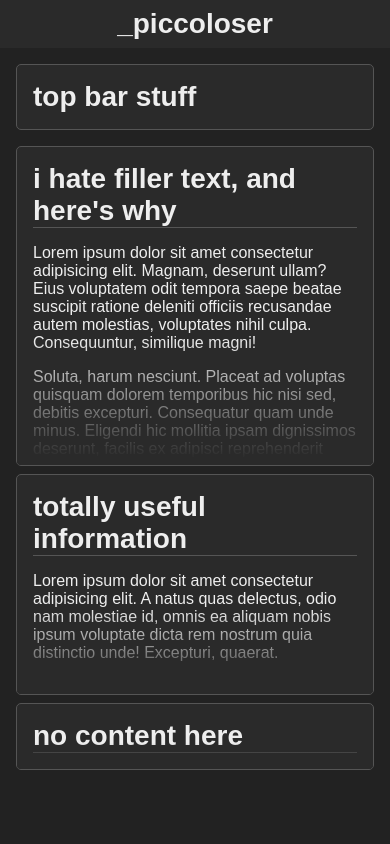
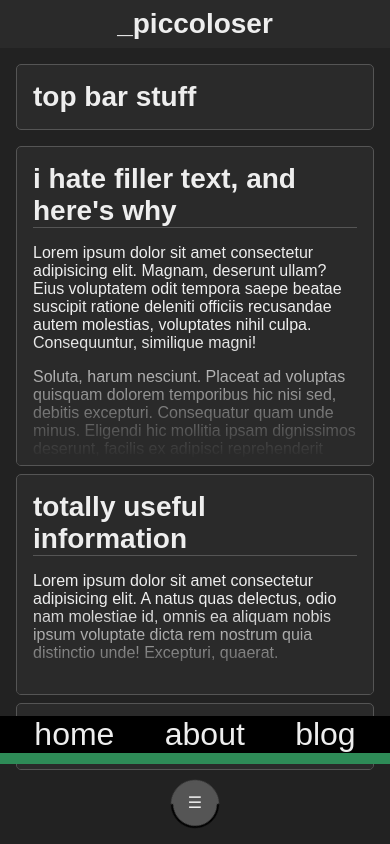
Before and after one commit to piccoloser/piccoloser, a Flask app: page /blog in a window 390 px wide. Run offline with Flask 2, Linux system fonts and the light colour scheme.

Commit message:
[incomplete] Mobile navigation menu

```diff
--- a/app/static/main.css
+++ b/app/static/main.css
@@ -1,5 +1,6 @@
 :root {
     --bd: #555;
+    --bd-light: #666;
     --bd-radius: 5px;
     --bg: #222;
     --bg-accent: #2a2a2a;
@@ -40,6 +41,56 @@
     width: 100%;
 }
 
+#toggle-nav-button {
+    position: fixed;
+    bottom: 1rem;
+    left: 50%;
+    z-index: 2;
+
+    transform: translateX(-50%) rotate(-135deg);
+
+    width: 3rem;
+    height: 3rem;
+
+    background: var(--bd);
+    color: var(--font);
+    border: 2px inset var(--bd);
+    border-radius: 50%;
+
+    transition: all .1s linear;
+}
+#toggle-nav-button:hover {
+    background: var(--bd-light);
+    transform: translateX(-50%) rotate(45deg);
+}
+#toggle-nav-button-text {
+    display: flex;
+    align-items: center;
+    justify-content: center;
+
+    position: fixed;
+    bottom: .6rem;
+    left: 50%;
+    z-index: 3;
+
+    transform: translateX(-50%);
+
+    width: 3rem;
+    height: 3rem;
+
+    pointer-events: none;
+    cursor: pointer;
+}
+
+@keyframes rotate {
+    from {
+        transform: translateX(-50%) rotate(-135deg);
+    }
+    to {
+        transform: translateX(-50%) rotate(239deg);
+    }
+}
+
 #top-bar {
     display: flex;
     align-items: center;
@@ -51,7 +102,8 @@
     background-color: var(--bg-accent);
 }
 #top-bar a { color: var(--font); }
-#top-bar nav ul {
+
+#site-navigation ul {
     display: flex;
     align-items: baseline;
     gap: 1rem;
@@ -120,7 +172,7 @@
     position: fixed;
     top: 3rem;
     left: 0;
-    z-index: 2;
+    z-index: 1;
 }
 
 .message {
@@ -166,7 +218,7 @@
     pointer-events: none;
 }
 
-.top-bar {
+.top-content {
     display: none; /* see media queries */
     width: calc(100% - 2rem) !important;
     margin: 0 1rem .5rem;
@@ -355,7 +407,7 @@ p { margin: .5rem 0; }
 
 samp { font-family: monospace; }
 
-section, .sidebar, .top-bar {
+section, .side-content, .top-content {
     min-width: 320px;
     width: 100%;
     padding: 1rem;
@@ -390,7 +442,25 @@ tr, th, td {
 @media screen and (max-width: 685px) {
     #showcase { padding: 1rem; }
     #top-bar { justify-content: center; }
-    #top-bar nav { display: none; }
+    #site-navigation {
+        z-index: 4;
+        align-items: center;
+        position: fixed;
+        bottom: 5rem;
+        left: 50%;
+        width: 100%;
+        transform: translateX(-50%);
+        background: seagreen;
+        height: 3rem;
+    }
+    #site-navigation ul {
+        justify-content: space-evenly;
+        background: black;
+    }
+    #site-navigation li {
+        font-size: 2rem;
+        margin: 0;
+    }
 
     main {
         padding: 1rem 0;
@@ -399,6 +469,6 @@ tr, th, td {
         grid-template-columns: [main] 1fr;
     }
     main.with-sidebar .content { margin: 0 1rem; }
-    main.with-sidebar .top-bar { display: block; }
-    main.with-sidebar .sidebar { display: none; }
+    main.with-sidebar .top-content { display: block; }
+    main.with-sidebar .side-content { display: none; }
 }
--- a/app/static/script.js
+++ b/app/static/script.js
@@ -32,6 +32,12 @@ function closeMessageLinks() {
     }
 }
 
+function toggleNavigation() {
+    let nav = document.getElementById("toggle-nav-button");
+
+
+}
+
 const vars = {
     myAge: yearsSince("10/30/1999"),
     yearsCoding: yearsSince("4/1/2012"),
--- a/app/templates/base.html
+++ b/app/templates/base.html
@@ -12,7 +12,7 @@
     <header id="top-bar">
         <h1><a href="{{ url_for('index') }}">_piccoloser</a></h1>
 
-        <nav>
+        <nav id="site-navigation">
             <ul>
                 <li><a href="{{ url_for('index') }}">home</a></li>
                 <li><a href="{{ url_for('about') }}">about</a></li>
@@ -23,6 +23,9 @@
             </ul>
         </nav>
     </header>
+
+    <button id="toggle-nav-button" onclick="toggleNavigation()"></button>
+    <p id="toggle-nav-button-text">&#9776;</p>
 
     {% with messages = get_flashed_messages(with_categories = true) %}
         {% if messages %}
--- a/app/templates/blog.html
+++ b/app/templates/blog.html
@@ -6,7 +6,7 @@
         <h1>Insert fancy blog here</h1>
     </div> -->
 
-    <header class="top-bar">
+    <header class="top-content">
         <h1>Top Bar Stuff</h1>
     </header>
     <div class="content">
@@ -34,7 +34,7 @@
             <h1>No Content Here</h1>
         </section>
     </div>
-    <aside class="sidebar">
+    <aside class="side-content">
         <h1>Sidebar Stuff</h1>
     </aside>
 
```
